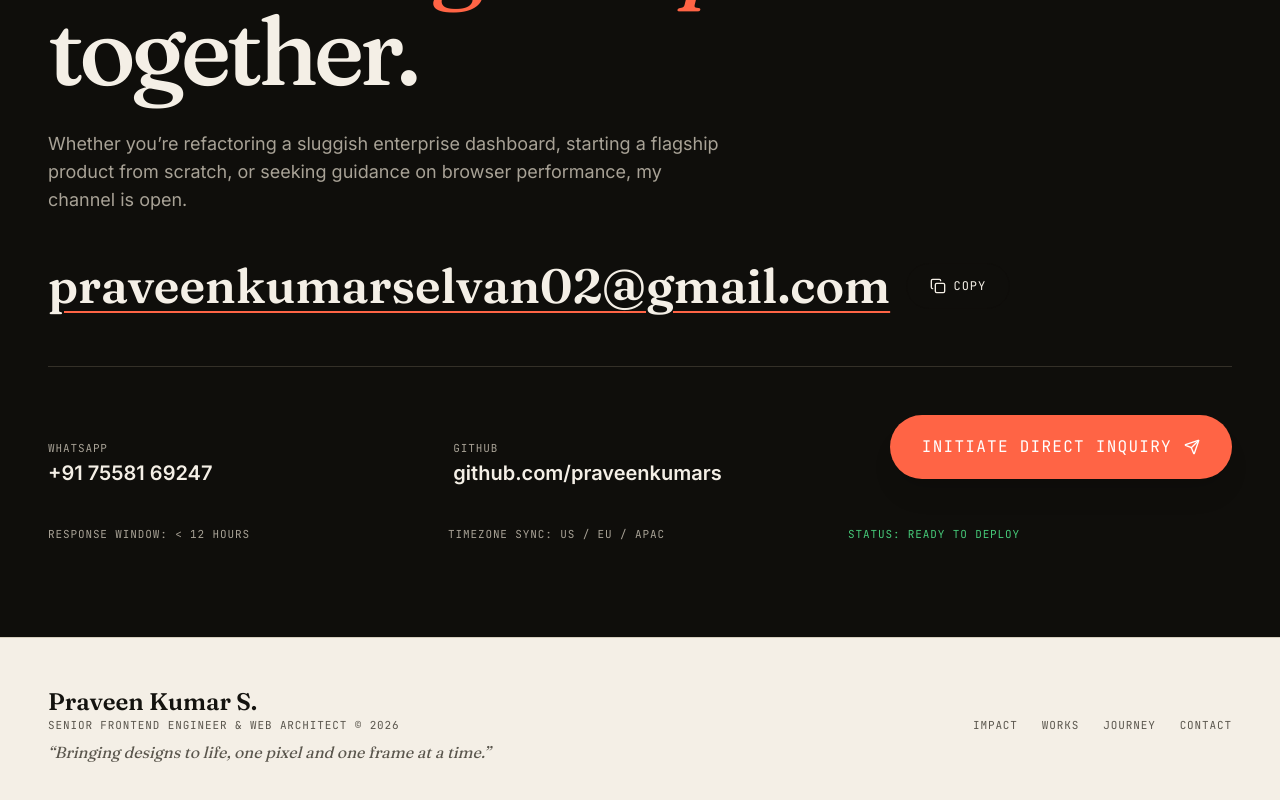
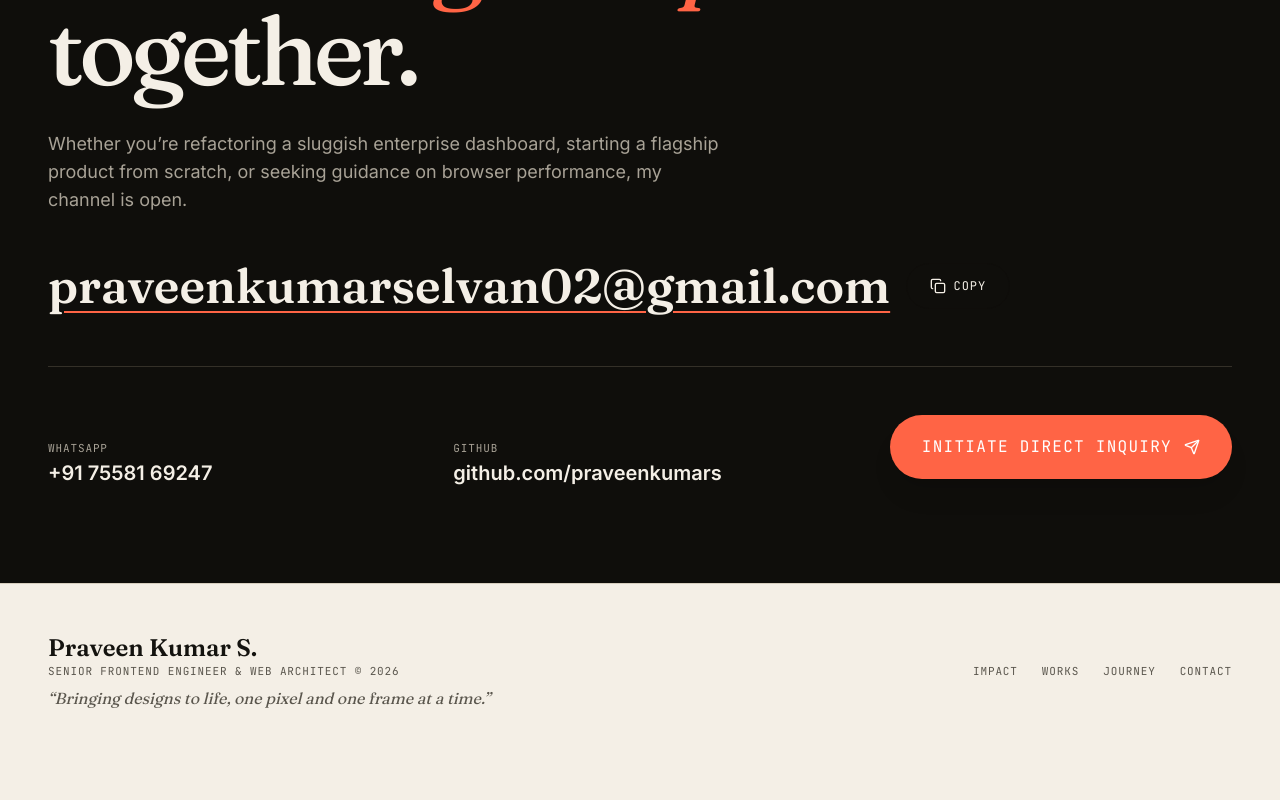
Before and after one commit to firepraveen123/portfolio, a Next.js app: page / in a window 1280 px wide. Shown: the part 9243-10043 px from the top of the page. After the commit the page ends 10001 px from the top, so only its background shows below. Built offline with nearby package versions, Linux system fonts and the light colour scheme.

Commit message:
Remove response window and status strip from Contact section

```diff
--- a/src/components/ContactSection.tsx
+++ b/src/components/ContactSection.tsx
@@ -127,12 +127,6 @@ export default function ContactSection({ onShowToast }: ContactSectionProps) {
             </a>
           </div>
         </div>
-
-        <div className="grid sm:grid-cols-3 gap-4 mt-10 mono text-graphite">
-          <span>Response window: &lt; 12 hours</span>
-          <span>Timezone sync: US / EU / APAC</span>
-          <span className="text-ok">Status: ready to deploy</span>
-        </div>
       </div>
     </section>
   );
```
